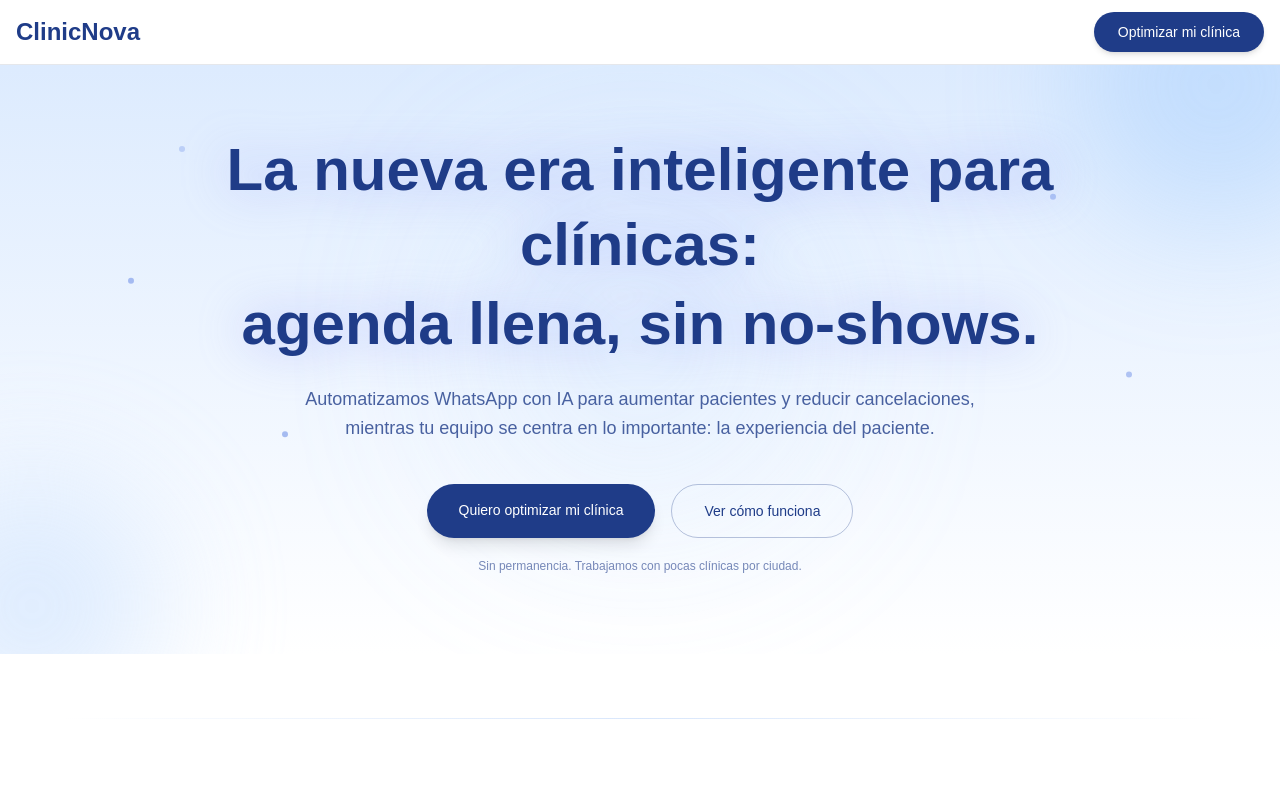
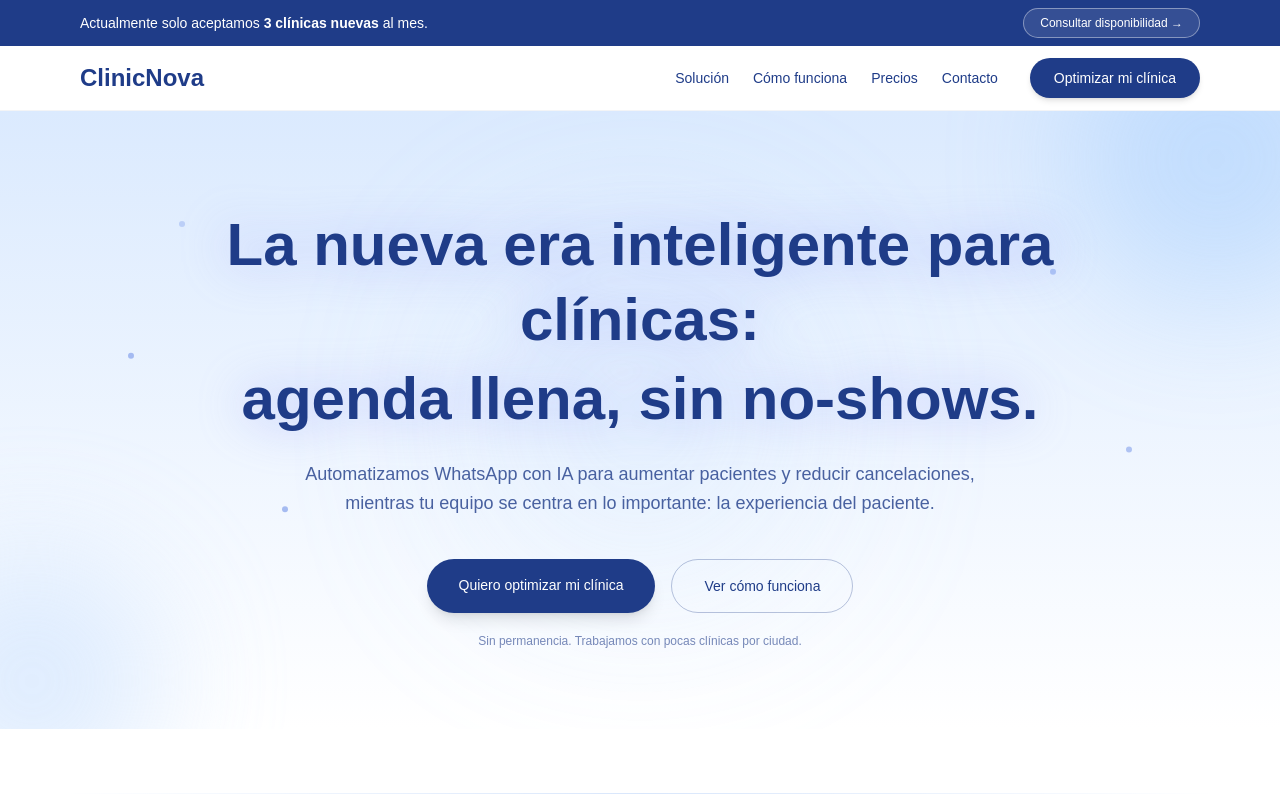
Before and after one commit to josegabri06-clinicnova/ClinicNova, a Next.js app: page / in a window 1280 px wide. Shown: the top 800 px of the page. Built offline with nearby package versions, Linux system fonts and the light colour scheme.

Commit message:
Arreglar header en móvil (sin solaparse)

```diff
--- a/src/components/Navbar.tsx
+++ b/src/components/Navbar.tsx
@@ -2,56 +2,43 @@
 
 import Link from "next/link";
 
+const navLinks = [
+  { href: "#solucion", label: "Solución" },
+  { href: "#como-funciona", label: "Cómo funciona" },
+  { href: "#precios", label: "Precios" },
+  { href: "#contacto", label: "Contacto" },
+];
+
 export default function Navbar() {
   return (
-    <header
-      className="
-        w-full
-        bg-transparent
-        sm:bg-white
-        fixed
-        top-0
-        left-0
-        z-50
-        border-b border-transparent sm:border-gray-200
-      "
-    >
-      <div
-        className="
-          max-w-7xl
-          mx-auto
-          flex
-          items-center
-          justify-between
-          px-4
-          py-3
-        "
-      >
-        {/* LOGO TEXT */}
+    <header className="w-full bg-white/80 backdrop-blur-sm border-b border-gray-100">
+      <div className="max-w-6xl mx-auto flex items-center justify-between px-4 py-3">
+        {/* LOGO COMO TEXTO */}
         <Link href="/" className="font-bold text-2xl text-[#1F3C88]">
           ClinicNova
         </Link>
 
-        {/* CTA BUTTON */}
-        <a
-          href="#contacto"
-          className="
-            bg-[#1F3C88]
-            text-white
-            px-6
-            py-2.5
-            rounded-full
-            text-sm
-            font-medium
-            shadow-md
-            hover:shadow-lg
-            hover:scale-[1.03]
-            transition-all
-            duration-200
-          "
-        >
-          Optimizar mi clínica
-        </a>
+        {/* MENÚ + CTA (solo escritorio) */}
+        <div className="hidden md:flex items-center gap-8">
+          <nav className="flex items-center gap-6 text-sm text-[#1F3C88]">
+            {navLinks.map((item) => (
+              <a
+                key={item.href}
+                href={item.href}
+                className="hover:text-[#122457] transition-colors"
+              >
+                {item.label}
+              </a>
+            ))}
+          </nav>
+
+          <a
+            href="#contacto"
+            className="bg-[#1F3C88] text-white px-6 py-2.5 rounded-full text-sm font-medium shadow-md hover:shadow-lg hover:scale-[1.03] transition-all duration-200"
+          >
+            Optimizar mi clínica
+          </a>
+        </div>
       </div>
     </header>
   );
--- a/src/components/TopBar.tsx
+++ b/src/components/TopBar.tsx
@@ -1,13 +1,16 @@
+"use client";
+
 export default function TopBar() {
   return (
     <div className="w-full bg-[#1F3C88] text-white text-xs md:text-sm">
-      <div className="max-w-6xl mx-auto px-4 py-2 flex flex-col md:flex-row items-center justify-between gap-2">
-        <span className="opacity-90">
-          Actualmente solo aceptamos <strong>3 clínicas nuevas</strong> al mes.
-        </span>
+      <div className="max-w-6xl mx-auto flex flex-col md:flex-row items-center justify-between gap-2 px-4 py-2">
+        <p className="text-center md:text-left">
+          Actualmente solo aceptamos <span className="font-semibold">3 clínicas nuevas</span> al mes.
+        </p>
+
         <a
-          href="https://wa.me/34600000000?text=Hola%20ClinicNova%2C%20quiero%20saber%20si%20ten%C3%A9is%20plazas%20disponibles%20este%20mes."
-          className="underline underline-offset-4 decoration-white/60 hover:decoration-white transition"
+          href="#contacto"
+          className="inline-flex items-center justify-center px-4 py-1.5 rounded-full border border-white/40 bg-white/10 text-[11px] md:text-xs font-medium hover:bg-white/20 transition-colors"
         >
           Consultar disponibilidad →
         </a>
```
